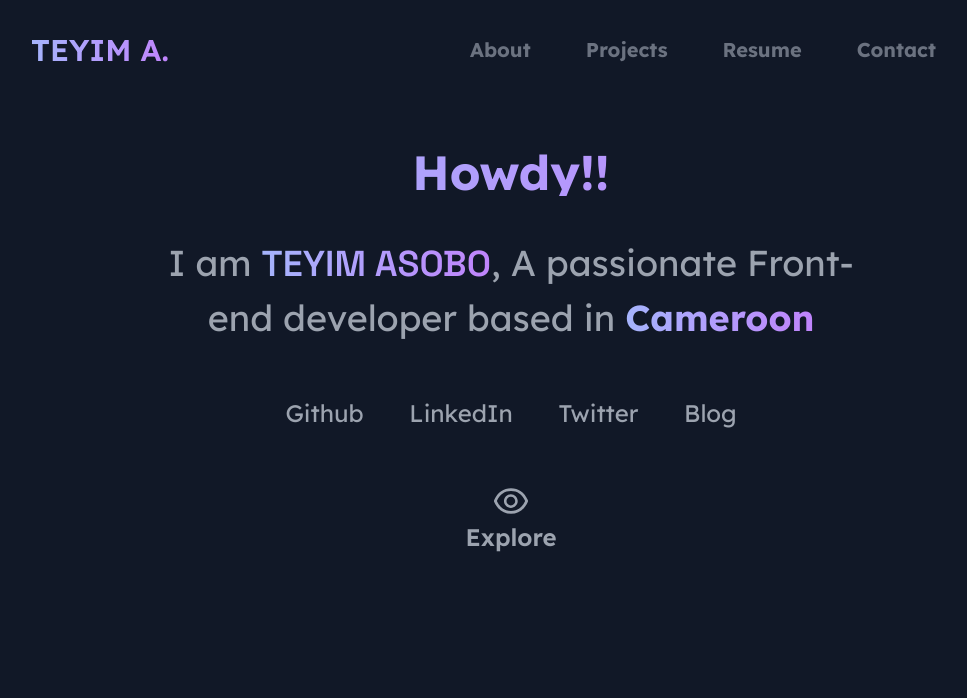
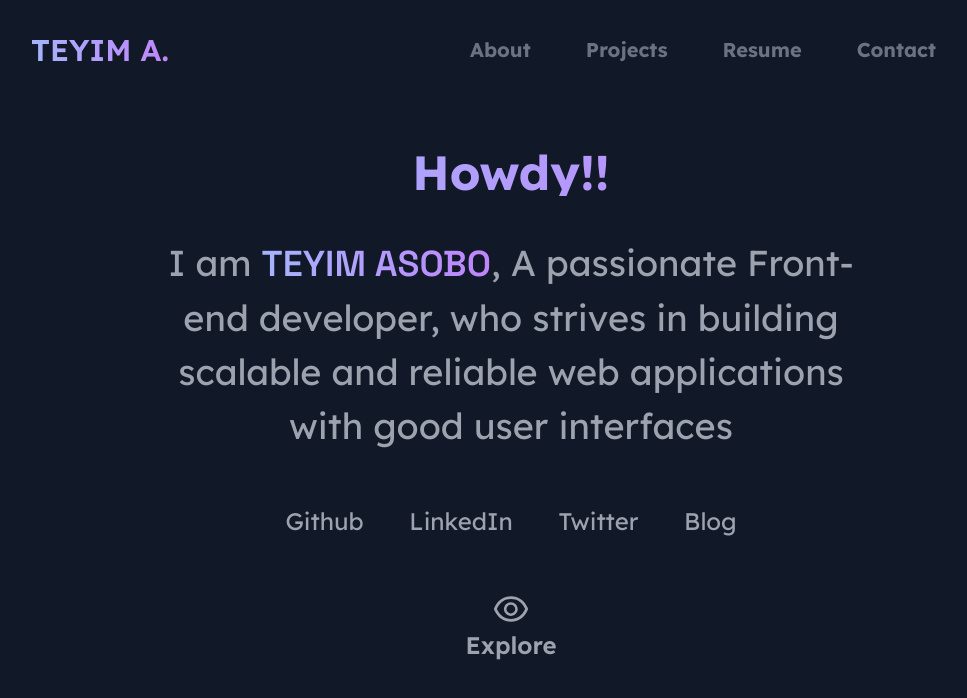
Before and after one commit to teyim/portfolio, a Next.js app: page / in a window 1280 px wide. Shown: the top 698 px of the page, without its empty margins (129-1096 px from the left). Built offline with nearby package versions, Linux system fonts and the light colour scheme.

Commit message:
style: modify header.tsx

```diff
--- a/components/header.tsx
+++ b/components/header.tsx
@@ -14,8 +14,8 @@ function Header() {
           <span className="gradient-text font-semibold font-SG">
             TEYIM ASOBO
           </span>
-          , A passionate Front-end developer based in{' '}
-          <span className="gradient-text font-bold ">Cameroon</span>
+          , A passionate Front-end developer, who strives in building scalable
+          and reliable web applications with good user interfaces
         </div>
         <div className="flex justify-evenly md:w-3/4 mx-auto text-2xl  p-2 my-10">
           {externalLinks.map((links) => (
```
